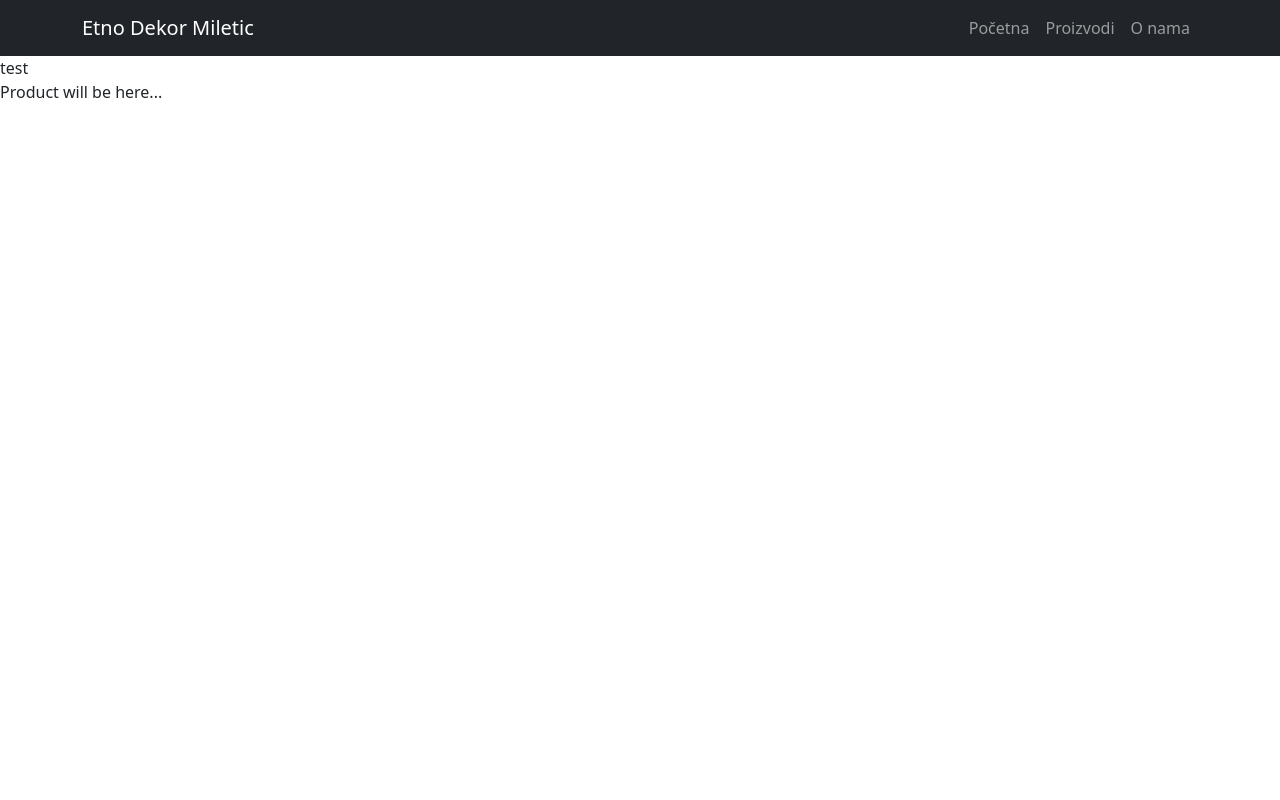
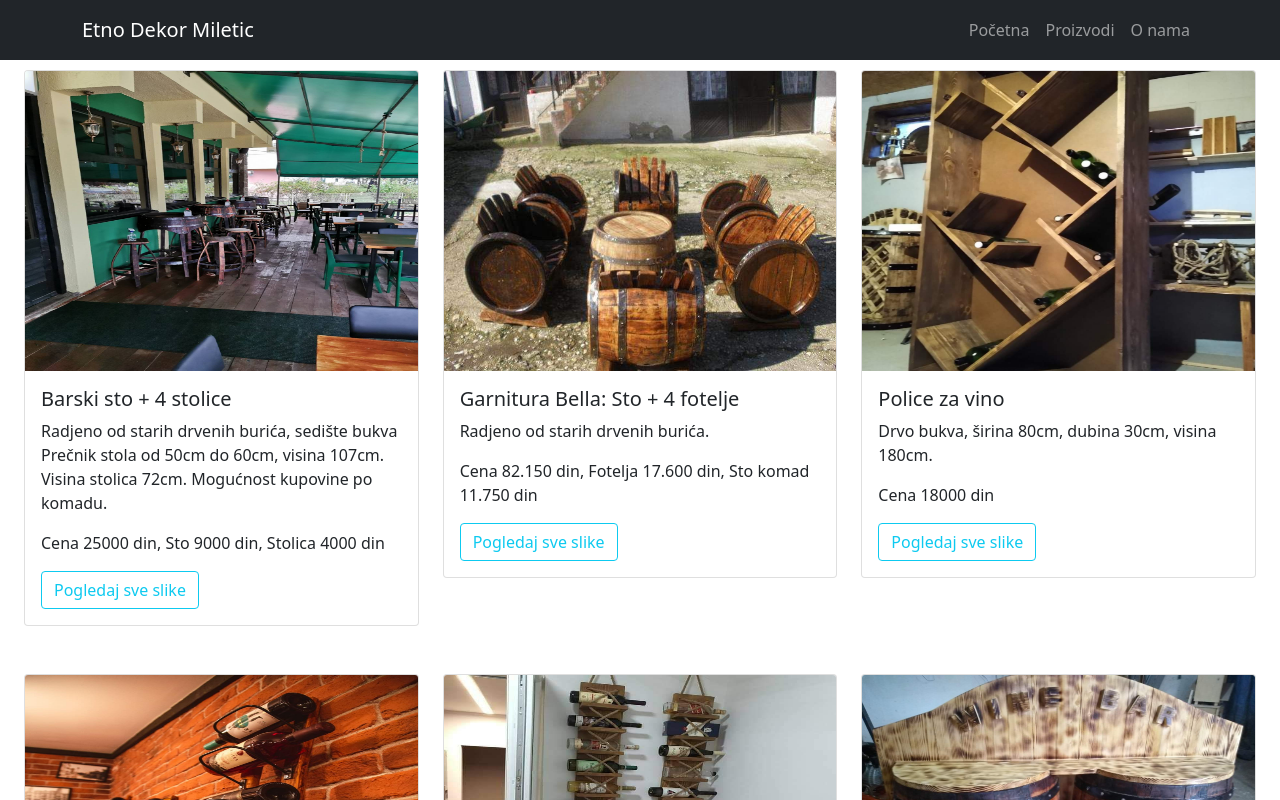
Before and after one commit to Daniel-Avramovic/etno-dekor-miletic, a React (Create React App) app: page /products in a window 1280 px wide. Built offline with nearby package versions, Linux system fonts and the light colour scheme.

Commit message:
added product

```diff
--- a/src/components/header/Header.scss
+++ b/src/components/header/Header.scss
@@ -1,13 +1,13 @@
 header{
+    .navbar{
+        overflow: hidden;
+        position: fixed;
+        width: 100%;
+        top: 0px;
+        height: 60px;
+    }
     .me-auto{
+        margin-left: auto;
         margin-right: 0 !important;
     }
 }
-
-@media screen and (max-width: 760px) {
-    header{
-        .me-auto{
-            display: none;
-        }
-    }
-  }
--- a/src/components/header/Header.tsx
+++ b/src/components/header/Header.tsx
@@ -1,22 +1,40 @@
 import React, { FC } from "react";
-import {Navbar, Container, Nav} from "react-bootstrap"
-import "./Header.scss"
+import { Navbar, Container, Nav } from "react-bootstrap";
+import "./Header.scss";
 
 const Header: FC = (): React.ReactElement => {
+  // return (
+  //   <header>
+  //     <Navbar bg="dark" variant="dark">
+  //       <Container>
+  //         <Navbar.Brand href="#home">Etno Dekor Miletic</Navbar.Brand>
+  //         <Nav className="me-auto">
+  //           <Nav.Link href="/">Početna</Nav.Link>
+  //           <Nav.Link href="/products">Proizvodi</Nav.Link>
+  //           <Nav.Link href="/aboutUs">O nama</Nav.Link>
+  //         </Nav>
+  //       </Container>
+  //     </Navbar>
+
+  //     <div className="test">test</div>
+  //   </header>
+  // );
+
   return (
     <header>
-      <Navbar bg="dark" variant="dark">
+      <Navbar collapseOnSelect expand="lg" bg="dark" variant="dark">
         <Container>
           <Navbar.Brand href="#home">Etno Dekor Miletic</Navbar.Brand>
-          <Nav className="me-auto">
-            <Nav.Link href="/">Početna</Nav.Link>
-            <Nav.Link href="/products">Proizvodi</Nav.Link>
-            <Nav.Link href="/aboutUs">O nama</Nav.Link>
-          </Nav>
+          <Navbar.Toggle aria-controls="responsive-navbar-nav" />
+          <Navbar.Collapse id="responsive-navbar-nav">
+            <Nav className="me-auto">
+              <Nav.Link href="/">Početna</Nav.Link>
+              <Nav.Link href="/products">Proizvodi</Nav.Link>
+              <Nav.Link href="/aboutUs">O nama</Nav.Link>
+            </Nav>
+          </Navbar.Collapse>
         </Container>
       </Navbar>
-
-      <div className="test">test</div>
     </header>
   );
 };
--- a/src/pages/aboutUs/AboutUs.scss
+++ b/src/pages/aboutUs/AboutUs.scss
@@ -0,0 +1,4 @@
+.aboutUsView{
+    margin-top: 60px;
+    color: black;
+}
--- a/src/pages/aboutUs/AboutUs.tsx
+++ b/src/pages/aboutUs/AboutUs.tsx
@@ -1,11 +1,20 @@
-import React, {FC} from "react";
+import React, { FC } from "react";
+import { Container } from "react-bootstrap";
+import "./AboutUs.scss";
 
 const AboutUs: FC = (): React.ReactElement => {
-    return (
-        <main>
-            About Us...
-        </main>
-    )
-}
+  return (
+    <main className="aboutUsView">
+      <Container>
+        <div>
+          Etno Dekor Miletic se bavi izradom unikatnog nameštaja od punog
+          drveta. Ono po čemu smo se istakli su najprodavaniji modeli od starih
+          obrađenih buradi. Moguća je izrada nameštaja i po Vašim
+          idejama,dimenzija pa i slika.
+        </div>
+      </Container>
+    </main>
+  );
+};
 
 export default AboutUs;
--- a/src/pages/home/Home.scss
+++ b/src/pages/home/Home.scss
@@ -0,0 +1,9 @@
+.homeView {
+  background: url("../../../public/img/background.jpg");
+  background-attachment: fixed;
+  position: fixed;
+  color: white;
+  height: 100vh;
+  width: 100%;
+  margin-top: 60px;
+}
--- a/src/pages/home/Home.tsx
+++ b/src/pages/home/Home.tsx
@@ -1,11 +1,15 @@
-import React, {FC} from "react";
+import React, { FC } from "react";
+import { Container } from "react-bootstrap";
+import "./Home.scss";
 
-const Home: FC = ():React.ReactElement => {
-    return (
-        <main>
-            Home Page
-        </main>
-    )
-}
+const Home: FC = (): React.ReactElement => {
+  return (
+    <main className="homeView">
+      <Container>
+        <div>Proizvodnja unikatnog nameštaja od punog drveta</div>
+      </Container>
+    </main>
+  );
+};
 
 export default Home;
--- a/src/pages/products/Product.scss
+++ b/src/pages/products/Product.scss
@@ -0,0 +1,10 @@
+.productsView {
+  position: fixed;
+  top: 60px;
+  left: 0;
+  right: 0;
+  bottom: 0;
+  overflow-y: scroll;
+  padding-top: 10px;
+  overflow-x: hidden;
+}
--- a/src/pages/products/Product.tsx
+++ b/src/pages/products/Product.tsx
@@ -1,11 +1,50 @@
-import React, {FC} from "react";
+import React, { FC, useEffect, useState } from "react";
+import { Button, Card, Row, Col, Container } from "react-bootstrap";
+import { getData } from "../../services/services";
+import "./Product.scss"
 
-const Products: FC = ():React.ReactElement => {
-    return (
-        <main>
-            Product will be here...
-        </main>
-    )
-}
+const Products: FC = (): React.ReactElement => {
+  const [products, setProducts] = useState([]);
+
+  const getProduct = async () => {
+    const data = await getData();
+    console.log(data);
+    setProducts(data.product);
+  };
+
+  useEffect(() => void getProduct(), []);
+
+  console.log(products);
+  return (
+    <main className="productsView">
+      <Row className="px-4">
+        {products.map((product: any) => {
+          console.log(product);
+          return (
+            <Col xxl={3} xl={4} sm={6} xs={12} className="mb-5">
+              <Card>
+                <Card.Img
+                  variant="top"
+                  src={process.env.PUBLIC_URL + product.img[0]}
+                  style={{ height: "300px" }}
+                />
+                <Card.Body>
+                  <Card.Title>{product.name}</Card.Title>
+                  <Card.Text>
+                    {product.description}
+                  </Card.Text>
+                  <Card.Text>
+                    {product.price}
+                  </Card.Text>
+                  <Button variant="outline-info">Pogledaj sve slike</Button>
+                </Card.Body>
+              </Card>
+            </Col>
+          );
+        })}
+      </Row>
+    </main>
+  );
+};
 
 export default Products;
--- /dev/null
+++ b/src/services/services.ts
@@ -0,0 +1,7 @@
+export const getData: any = async () => {
+    let response:any;
+   await fetch("data.json").then((res) => res.json()).then((data:any) => {
+      response = data;
+  });
+  return response
+};
```
